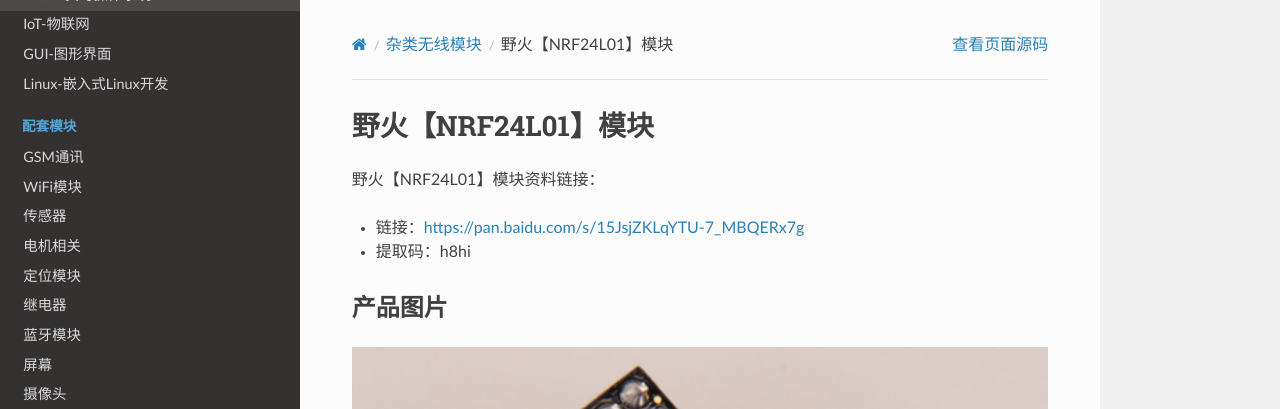
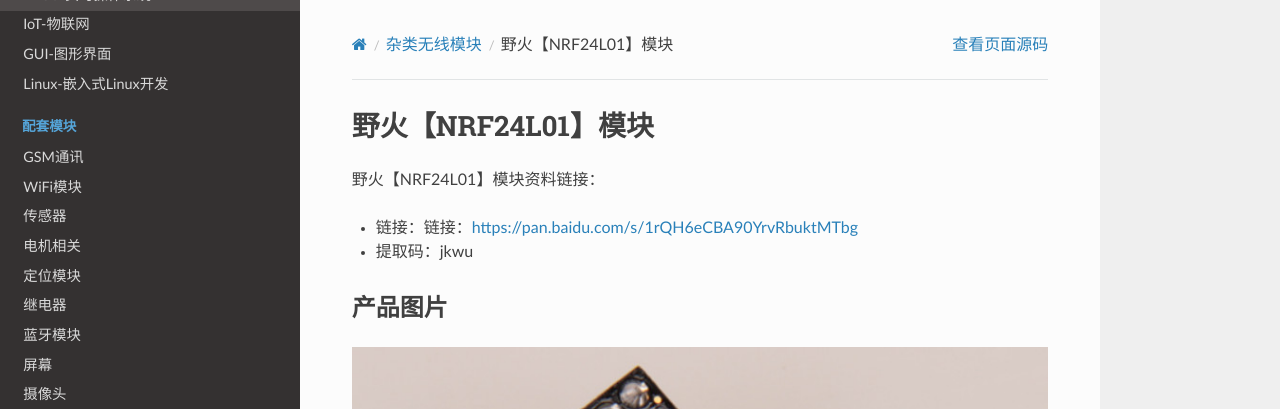
Before and after one commit to Embedfire/ebf_products, a Sphinx documentation site: the page built from documentation/module/wireless_misc/nrf24l01.rst, in a window 1280 px wide and 1035 px high. Shown: the top 409 px of the window. Built offline with Sphinx 7.4.7 and the Read the Docs theme 2.0.0, drawn with Linux system fonts in a browser that asks for light colours; pages that are not in the unit, such as notebooks, are missing from menus.

Commit message:
Update nrf24l01.rst

```diff
--- a/documentation/module/wireless_misc/nrf24l01.rst
+++ b/documentation/module/wireless_misc/nrf24l01.rst
@@ -4,8 +4,8 @@
 
 野火【NRF24L01】模块资料链接：
 
-- 链接：https://pan.baidu.com/s/15JsjZKLqYTU-7_MBQERx7g
-- 提取码：h8hi
+- 链接：链接：https://pan.baidu.com/s/1rQH6eCBA90YrvRbuktMTbg
+- 提取码：jkwu
 
 产品图片
 --------
```
